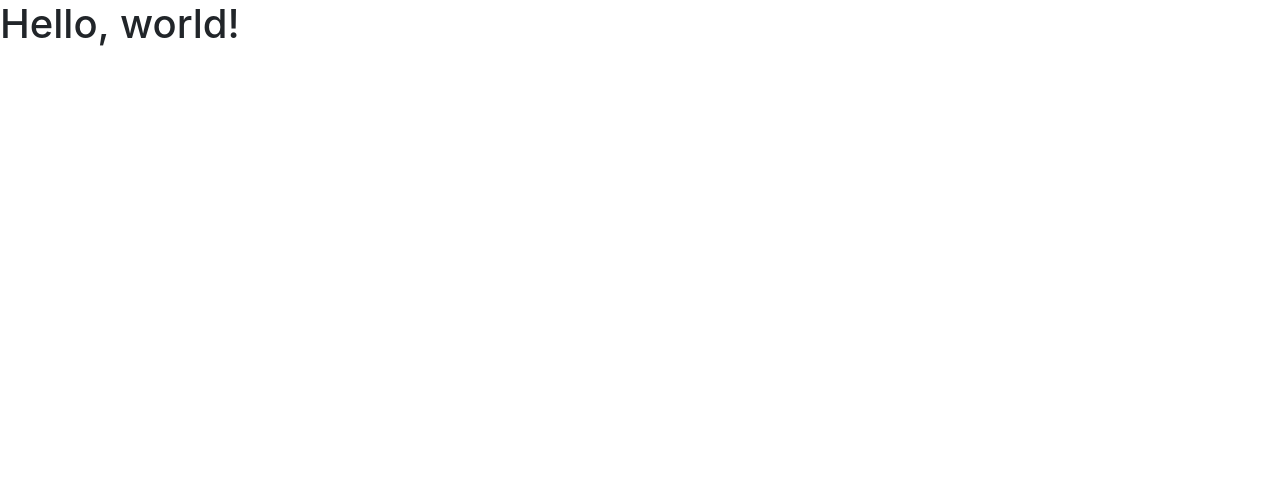
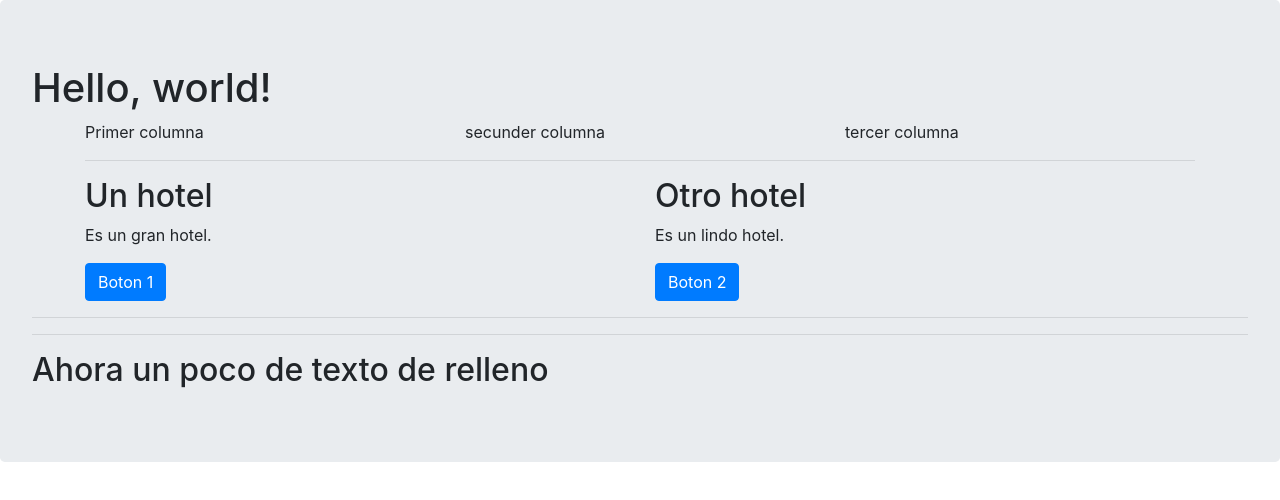
Before and after one commit to platon-actual/guia-hoteles, a website: page index.html in a window 1280 px wide. Drawn offline with nearby package versions, Linux system fonts and the light colour scheme.

Commit message:
agregados botones y esas cosas

```diff
--- a/index.html
+++ b/index.html
@@ -11,8 +11,43 @@
     <title>Hello, world!</title>
   </head>
   <body>
-    <h1>Hello, world!</h1>
+    <div class="jumbotron">
+      <h1>Hello, world!</h1>
 
+      <div class="container">
+        <div class="row">
+          <div class="col">
+            Primer columna
+          </div>
+          <div class="col">
+            secunder columna
+          </div>
+          <div class="col">
+            tercer columna
+          </div>
+        </div>
+        <!-- aca van la "lista de hoteles" que dice el fumeta-->
+        <hr> <!-- una division para separar abajo-->
+        <div class="row">
+          <div class="col">
+            <h2> Un hotel</h2>
+            <p> Es un gran hotel.</p>
+            <button class="btn btn-primary">Boton 1</button>
+          </div>
+          <div class="col">
+            <h2> Otro hotel</h2>
+            <p> Es un lindo hotel.</p>
+            <button class="btn btn-primary">Boton 2</button>
+          </div>
+        </div>
+      </div> <!-- este es el cierre del div container-->
+      <hr> <!-- una division para separar abajo-->
+
+
+
+      <hr> <!-- una division para separar abajo-->
+      <h2> Ahora un poco de texto de relleno</h2>
+    </div>
     <!-- Optional JavaScript -->
     <!-- jQuery first, then Popper.js, then Bootstrap JS -->
     <script src="node_modules/jquery/dist/jquery.min.js"></script>
```
